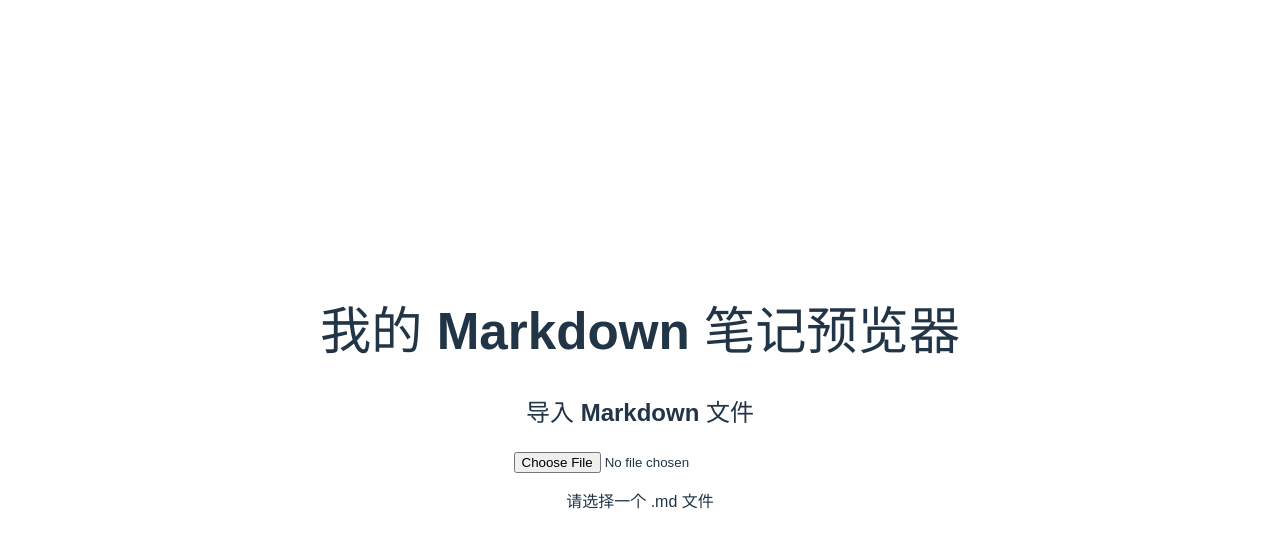
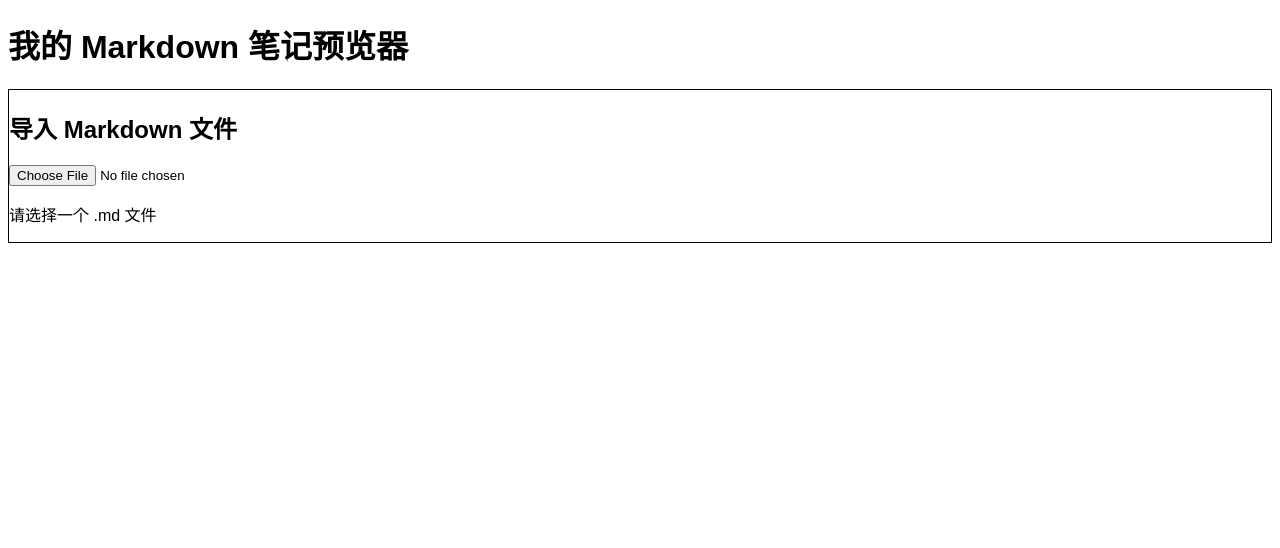
Before and after one commit to VerneZhong/NoteSpark, a Vue app: page / in a window 1280 px wide. Shown: the top 548 px of the page. Built offline with nearby package versions, Linux system fonts and the light colour scheme.

Commit message:
feat: 引入tailwind css

```diff
--- a/package.json
+++ b/package.json
@@ -9,8 +9,10 @@
     "preview": "vite preview"
   },
   "dependencies": {
+    "@tailwindcss/vite": "^4.1.14",
     "markdown-it": "^14.1.0",
     "markdown-it-mark": "^4.0.0",
+    "tailwindcss": "^4.1.14",
     "vue": "^3.5.22"
   },
   "devDependencies": {
--- a/src/style.css
+++ b/src/style.css
@@ -1,79 +1,3 @@
-:root {
-  font-family: system-ui, Avenir, Helvetica, Arial, sans-serif;
-  line-height: 1.5;
-  font-weight: 400;
-
-  color-scheme: light dark;
-  color: rgba(255, 255, 255, 0.87);
-  background-color: #242424;
-
-  font-synthesis: none;
-  text-rendering: optimizeLegibility;
-  -webkit-font-smoothing: antialiased;
-  -moz-osx-font-smoothing: grayscale;
-}
-
-a {
-  font-weight: 500;
-  color: #646cff;
-  text-decoration: inherit;
-}
-a:hover {
-  color: #535bf2;
-}
-
-body {
-  margin: 0;
-  display: flex;
-  place-items: center;
-  min-width: 320px;
-  min-height: 100vh;
-}
-
-h1 {
-  font-size: 3.2em;
-  line-height: 1.1;
-}
-
-button {
-  border-radius: 8px;
-  border: 1px solid transparent;
-  padding: 0.6em 1.2em;
-  font-size: 1em;
-  font-weight: 500;
-  font-family: inherit;
-  background-color: #1a1a1a;
-  cursor: pointer;
-  transition: border-color 0.25s;
-}
-button:hover {
-  border-color: #646cff;
-}
-button:focus,
-button:focus-visible {
-  outline: 4px auto -webkit-focus-ring-color;
-}
-
-.card {
-  padding: 2em;
-}
-
-#app {
-  max-width: 1280px;
-  margin: 0 auto;
-  padding: 2rem;
-  text-align: center;
-}
-
-@media (prefers-color-scheme: light) {
-  :root {
-    color: #213547;
-    background-color: #ffffff;
-  }
-  a:hover {
-    color: #747bff;
-  }
-  button {
-    background-color: #f9f9f9;
-  }
-}
+@tailwind base;
+@tailwind components;
+@tailwind utilities;
```
Also changed, not shown: 2 other files (tests, documents, lock files or other folders).
